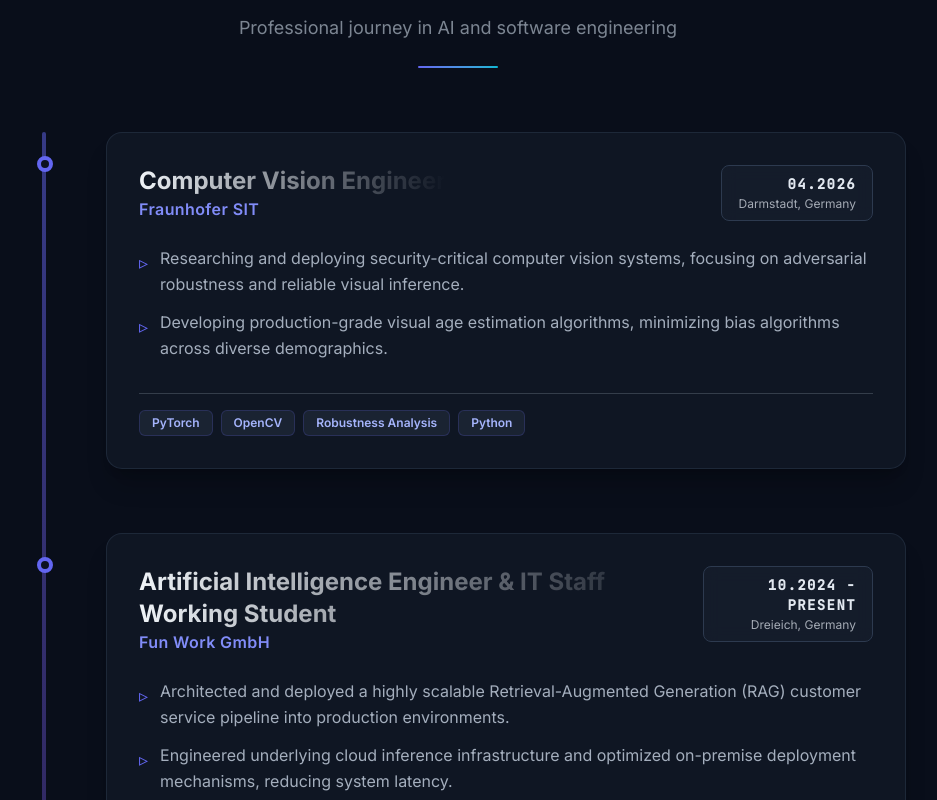
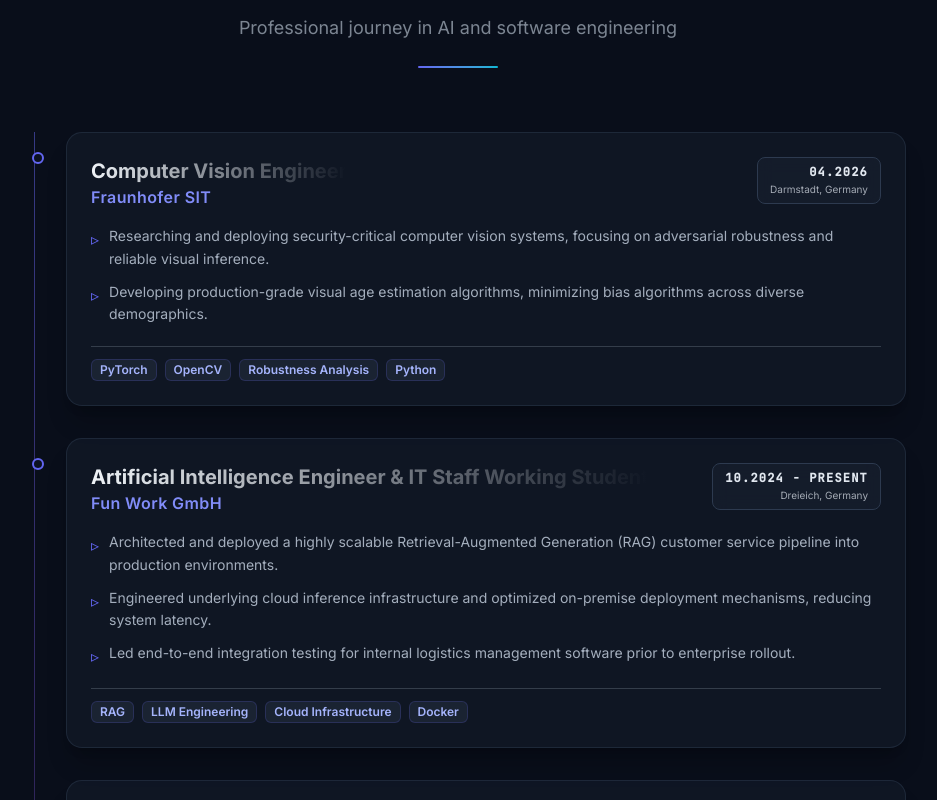
Before and after one commit to sigango/sigango.github.io, a React (Vite) app: page / in a window 1280 px wide. Shown: the part 1820-2620 px from the top of the page, without its empty margins (182-1119 px from the left). Built offline with nearby package versions, Linux system fonts and the light colour scheme.

Commit message:
style: reduce padding and typography sizes in Experience to make cards more fitable

```diff
--- a/src/sections/Experience.tsx
+++ b/src/sections/Experience.tsx
@@ -15,52 +15,52 @@ export function Experience({ isDark }: { isDark: boolean }) {
           <SectionHeading title={t.experience.title} subtitle={t.experience.subtitle} isDark={isDark} />
         </AnimateOnScroll>
 
-        <div className="relative mt-12">
+        <div className="relative mt-8">
           {/* Glowing Timeline Line */}
-          <div className={`absolute left-4 md:left-8 top-0 bottom-0 w-1 rounded-full ${isDark ? 'bg-gradient-to-b from-primary-500/50 via-violet-500/30 to-accent-500/10' : 'bg-surface-200 shadow-inner'}`} />
+          <div className={`absolute left-4 md:left-6 top-0 bottom-0 w-px ${isDark ? 'bg-gradient-to-b from-primary-500/50 via-violet-500/30 to-accent-500/10' : 'bg-surface-200 shadow-inner'}`} />
 
-          <div className="space-y-16">
+          <div className="space-y-8">
             {siteContent.experiences.map((exp, index) => (
               <AnimateOnScroll key={exp.id} delay={index * 0.15}>
-                <div className="relative pl-14 md:pl-24 group">
+                <div className="relative pl-10 md:pl-14 group">
                   {/* Glowing Node */}
-                  <div className={`absolute left-[11px] md:left-[27px] top-6 w-4 h-4 rounded-full border-4 transition-all duration-500 group-hover:scale-150 group-hover:bg-primary-400 ${
-                    isDark ? 'bg-surface-900 border-primary-500 shadow-[0_0_15px_rgba(var(--color-primary-500),0.6)]' : 'bg-white border-primary-500 shadow-md'
+                  <div className={`absolute left-[13.5px] md:left-[21.5px] top-5 w-3 h-3 rounded-full border-2 transition-all duration-500 group-hover:scale-150 group-hover:bg-primary-400 ${
+                    isDark ? 'bg-surface-900 border-primary-500 shadow-[0_0_10px_rgba(var(--color-primary-500),0.6)]' : 'bg-white border-primary-500 shadow-sm'
                   }`} />
 
-                  <SpotlightCard isDark={isDark} className={`p-6 md:p-8 transition-all duration-300 ${
+                  <SpotlightCard isDark={isDark} className={`p-5 md:p-6 transition-all duration-300 ${
                     isDark
                       ? 'shadow-xl shadow-black/20 group-hover:-translate-y-1'
                       : 'shadow-lg shadow-surface-200/60 group-hover:-translate-y-1'
                   }`}>
                     <div className="relative z-10">
-                      <div className="flex flex-col sm:flex-row sm:items-start sm:justify-between gap-4 mb-6">
+                      <div className="flex flex-col sm:flex-row sm:items-start sm:justify-between gap-3 mb-4">
                         <div>
-                          <h3 className={`text-xl md:text-2xl font-bold bg-clip-text text-transparent bg-gradient-to-r ${isDark ? 'from-surface-50 to-surface-300' : 'from-surface-900 to-surface-700'}`}>
+                          <h3 className={`text-lg md:text-xl font-bold bg-clip-text text-transparent bg-gradient-to-r ${isDark ? 'from-surface-50 to-surface-300' : 'from-surface-900 to-surface-700'}`}>
                             {exp.role}
                           </h3>
-                          <p className={`text-base font-semibold tracking-wide ${isDark ? 'text-primary-400' : 'text-primary-600'}`}>{exp.organization}</p>
+                          <p className={`text-sm md:text-base font-semibold tracking-wide ${isDark ? 'text-primary-400' : 'text-primary-600'}`}>{exp.organization}</p>
                         </div>
-                        <div className={`text-left sm:text-right px-4 py-2 rounded-lg border backdrop-blur-sm ${
+                        <div className={`text-left sm:text-right px-3 py-1.5 rounded-lg border backdrop-blur-sm ${
                           isDark ? 'bg-surface-800/50 border-surface-700 text-surface-300' : 'bg-surface-100 border-surface-200 text-surface-700'
                         }`}>
-                          <p className={`text-sm tracking-widest font-mono font-bold uppercase`}>{exp.dateRange}</p>
-                          <p className={`text-xs mt-0.5 opacity-70`}>{exp.location}</p>
+                          <p className={`text-xs tracking-widest font-mono font-bold uppercase`}>{exp.dateRange}</p>
+                          <p className={`text-[10px] mt-0.5 opacity-70`}>{exp.location}</p>
                         </div>
                       </div>
 
-                      <ul className="space-y-3 mb-8">
+                      <ul className="space-y-2.5 mb-5">
                         {exp.achievements.map((a, i) => (
-                          <li key={i} className={`text-base flex items-start gap-3 ${isDark ? 'text-surface-200/80 group-hover:text-surface-100' : 'text-surface-700 group-hover:text-surface-900'} transition-colors`}>
-                            <span className="text-primary-500 mt-1 flex-shrink-0 text-lg">▹</span>
+                          <li key={i} className={`text-sm flex items-start gap-2.5 ${isDark ? 'text-surface-200/80 group-hover:text-surface-100' : 'text-surface-700 group-hover:text-surface-900'} transition-colors`}>
+                            <span className="text-primary-500 mt-0.5 flex-shrink-0 text-base">▹</span>
                             <span className="leading-relaxed">{a}</span>
                           </li>
                         ))}
                       </ul>
 
-                      <div className="flex flex-wrap gap-2 pt-4 border-t border-surface-200/20 dark:border-surface-700/40">
+                      <div className="flex flex-wrap gap-2 pt-3 border-t border-surface-200/20 dark:border-surface-700/40">
                         {exp.technologies.map((tech) => (
-                          <div key={tech} className={`px-3 py-1 text-xs font-semibold rounded-md border transition-all ${
+                          <div key={tech} className={`px-2 py-0.5 text-[10px] md:text-xs font-semibold rounded-md border transition-all ${
                             isDark ? 'bg-surface-800 text-primary-300 border-primary-500/20 group-hover:border-primary-500/50 group-hover:bg-primary-500/10' : 'bg-primary-50 text-primary-700 border-primary-200 group-hover:border-primary-300 group-hover:bg-primary-100'
                           }`}>
                             {tech}
```
